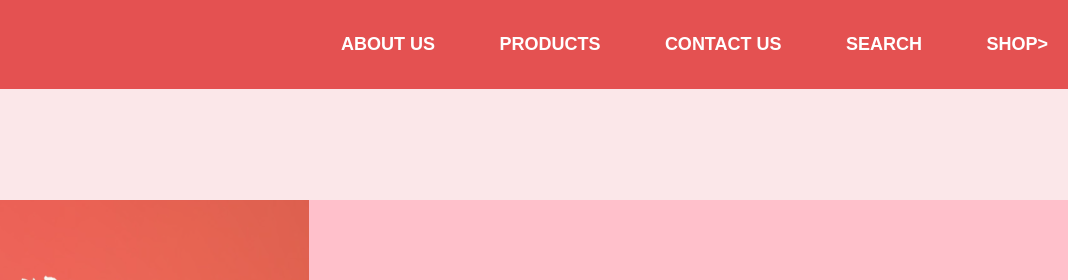
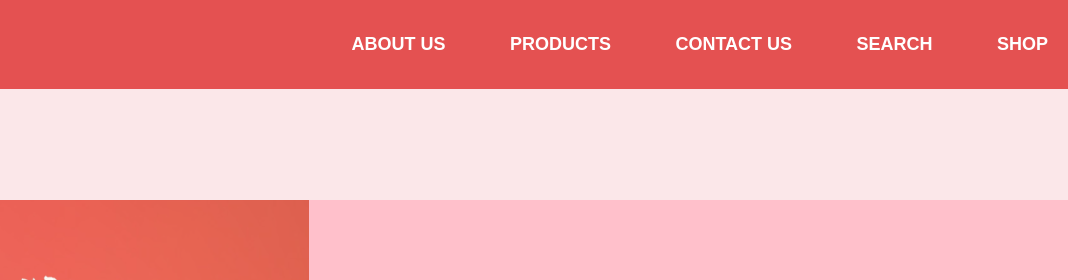
Before and after one commit to jaquelineadpe/jaquelineadpe.github.io, a plain HTML site: page index.html in a window 1280 px wide. Shown: the top 280 px of the page, 212-1280 px from the left. Drawn offline with Linux system fonts and the light colour scheme.

Commit message:
Update index.html

```diff
--- a/index.html
+++ b/index.html
@@ -16,7 +16,7 @@
         <a href = "#">PRODUCTS</a>
         <a href = "#">CONTACT US</a>
         <a href = "#">SEARCH</a>
-        <a href = "#">SHOP></a>
+        <a href = "#">SHOP</a>
 
       </nav>
     </header>
```
